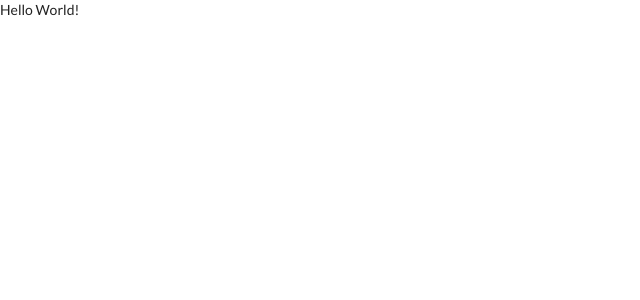
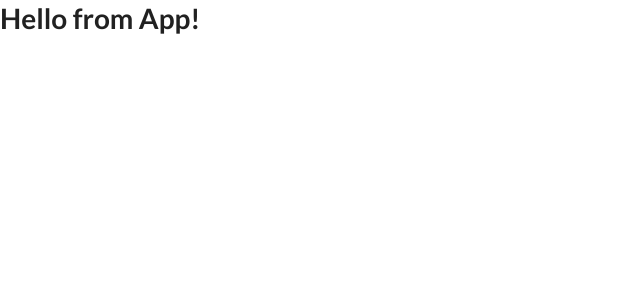
Before and after one commit to syedishmam/calculator, a React (Create React App) app in the folder react_calc/: page / in a window 1280 px wide. Shown: the top 300 px of the page, without its empty margins (0-640 px from the left). Built offline with nearby package versions, Linux system fonts and the light colour scheme.

Commit message:
Redux set up

```diff
--- a/react_calc/package.json
+++ b/react_calc/package.json
@@ -9,7 +9,9 @@
     "react": "^16.12.0",
     "react-dom": "^16.12.0",
     "react-redux": "^7.1.3",
-    "react-scripts": "3.3.0"
+    "react-scripts": "3.3.0",
+    "redux": "^4.0.4",
+    "redux-thunk": "^2.3.0"
   },
   "scripts": {
     "start": "react-scripts start",
--- a/react_calc/public/index.html
+++ b/react_calc/public/index.html
@@ -1,7 +1,6 @@
 <!DOCTYPE html>
 <html lang="en">
   <head>
-    <link rel="stylesheet" href="https://cdnjs.cloudflare.com/ajax/libs/semantic-ui/2.4.1/semantic.min.css" />
     <meta charset="utf-8" />
     <link rel="icon" href="%PUBLIC_URL%/favicon.ico" />
     <meta name="viewport" content="width=device-width, initial-scale=1" />
@@ -26,6 +25,7 @@
       Learn how to configure a non-root public URL by running `npm run build`.
     -->
     <title>React App</title>
+    <link rel="stylesheet" href="https://cdnjs.cloudflare.com/ajax/libs/semantic-ui/2.4.1/semantic.min.css" />
   </head>
   <body>
     <noscript>You need to enable JavaScript to run this app.</noscript>
--- /dev/null
+++ b/react_calc/src/components/App.js
@@ -0,0 +1,13 @@
+import React from 'react';
+
+class App extends React.Component {
+    render() {
+        return(
+            <div>
+                <h1>Hello from App!</h1>
+            </div>
+        )
+    }
+}
+
+export default App;
--- a/react_calc/src/index.js
+++ b/react_calc/src/index.js
@@ -1,15 +1,22 @@
 import React from 'react';
 import ReactDOM from 'react-dom';
+import {Provider} from 'react-redux';
+import {createStore, applyMiddleware, compose} from 'redux';
+import reduxThunk from 'redux-thunk';
 
-class App extends React.Component {
-    render() {
-        return (
-            <div>Hello World!</div>
-        )
-    }
-}
+import App from './components/App';
+import reducers from './reducers';
+
+const composeEnhancers = window.__REDUX_DEVTOOLS_EXTENSION_COMPOSE__ || compose;
+
+const store = createStore(
+    reducers,
+    composeEnhancers(applyMiddleware(reduxThunk))
+);
 
 ReactDOM.render(
-    <App />,
-    document.querySelector('#root')
+    <Provider store={store}>
+        <App />
+    </Provider>,
+    document.getElementById('root')
 );
--- /dev/null
+++ b/react_calc/src/reducers/index.js
@@ -0,0 +1,5 @@
+import {combineReducers} from 'redux';
+
+export default combineReducers({
+
+});
```
Also changed, not shown: 1 other file (tests, documents, lock files or other folders).
